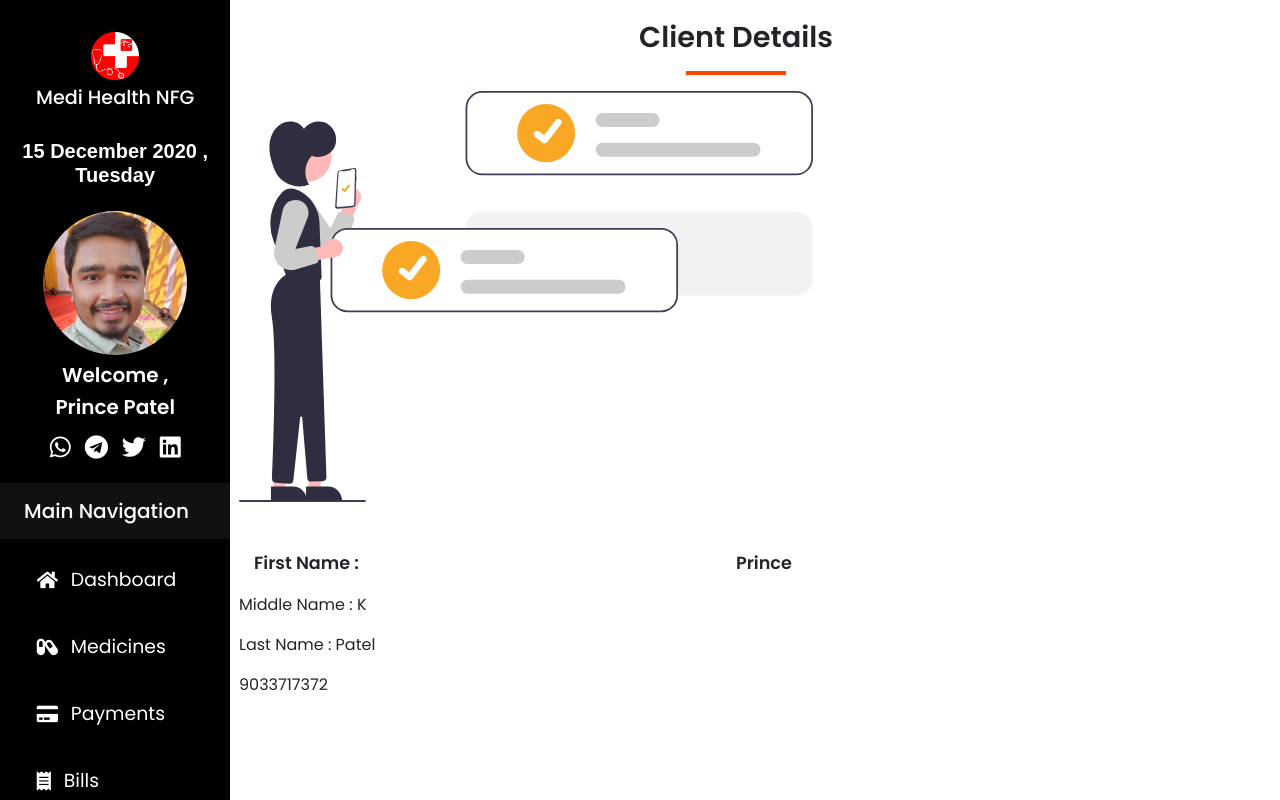
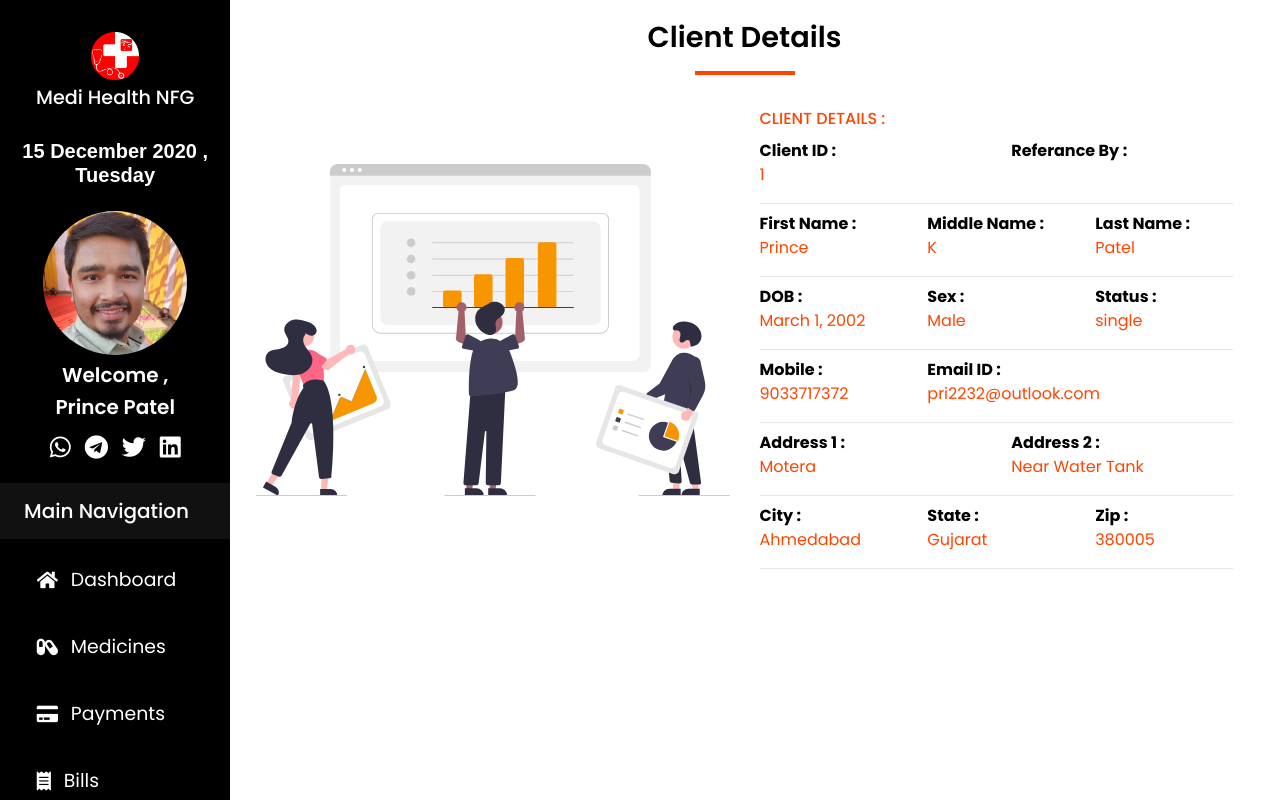
Before and after one commit to princu09/medi-health-nfg, a Django app: page /clientsDetails/1/ in a window 1280 px wide. Run offline with Django 3.2, Linux system fonts and the light colour scheme; a user stored in the database is signed in; data comes from the database, SQL or seed files in the repository; both versions use the stored data as it was after the commit; some libraries are stand-ins or nearby versions.

Commit message:
Client Page Complate

```diff
--- a/medical/models.py
+++ b/medical/models.py
@@ -30,18 +30,18 @@
     client_Date_Of_Birth = models.DateField(auto_now=False, auto_now_add=False)
     client_Sex = models.CharField(max_length=1000)
     client_Status = models.CharField(max_length=1000)
-    client_Referance = models.CharField(max_length=1000, blank=True)
+    client_Referance = models.CharField(max_length=1000, blank=True , default="None")
     client_Address_1 = models.CharField(max_length=1000)
     client_Address_2 = models.CharField(max_length=1000)
     client_City = models.CharField(max_length=1000)
     client_State = models.CharField(max_length=1000)
     client_Zip = models.CharField(max_length=1000)
-    client_Diagnosis_1 = models.CharField(max_length=1000, blank=True)
-    client_Diagnosis_2 = models.CharField(max_length=1000, blank=True)
-    client_Diagnosis_3 = models.CharField(max_length=1000, blank=True)
-    client_Diagnosis_4 = models.CharField(max_length=1000, blank=True)
-    client_Diagnosis_5 = models.CharField(max_length=1000, blank=True)
-    client_Diagnosis_6 = models.CharField(max_length=1000, blank=True)
+    client_Diagnosis_1 = models.CharField(max_length=1000, blank=True , default="None")
+    client_Diagnosis_2 = models.CharField(max_length=1000, blank=True , default="None")
+    client_Diagnosis_3 = models.CharField(max_length=1000, blank=True , default="None")
+    client_Diagnosis_4 = models.CharField(max_length=1000, blank=True , default="None")
+    client_Diagnosis_5 = models.CharField(max_length=1000, blank=True , default="None")
+    client_Diagnosis_6 = models.CharField(max_length=1000, blank=True , default="None")
     timestamp = models.TimeField(default=now)
 
     def __str__(self):
--- a/medical/views.py
+++ b/medical/views.py
@@ -88,7 +88,6 @@
 
     # return HttpResponse(f"Hello {clients.client_Date_Of_Birth}")
 
-
 def about(request):
 
     Email_ID = 'pmkvyprince@gmail.com'  # Your Email
--- a/static/css/clients.css
+++ b/static/css/clients.css
@@ -1,10 +1,13 @@
+.clients a{
+    color: #000;
+}
 .clients--data {
     width: 100%;
     position: absolute;
     display: grid;
     grid-template-columns: 1fr;
     z-index: 5;
-    height: 100vh;
+    height: 80vh;
 }
 
 .client--add--btn {
@@ -35,7 +38,6 @@
     justify-content: center;
     flex-direction: column;
     padding: 0 1rem;
-    overflow: hidden;
     grid-column: 1 / 2;
     grid-row: 1 / 2;
     pointer-events: all;
@@ -103,11 +105,23 @@
 
 
 /* Client Details Page CSS */
-.clients--details {
-    margin-top: 3rem;
+.client--details {
+    margin-top: 1rem;
+    overflow: hidden;
 }
 
-.clients--details p {
-    font-weight: 600;
-    font-size: 1.1rem;
+.client--details .slogan {
+    font-size: 1rem;
+    text-transform: uppercase;
+    font-weight: 500;
+    color: orangered;
+    margin-bottom: 0;
 }
+
+.client--details .main--title {
+    font-size: 1.8rem;
+    font-weight: 500;
+}
+.client-info{
+    color: orangered;
+}
--- a/static/css/style.css
+++ b/static/css/style.css
@@ -23,6 +23,7 @@
 }
 
 .main--body {
+    padding-left: 2rem;
     margin-right: 2rem;
 }
 
--- a/templates/clientsDetails.html
+++ b/templates/clientsDetails.html
@@ -10,36 +10,128 @@
 {% block main--body %}
 
 <div class="my-3 text-center page--title clients">
-    <p>Client Details</p>
+    <a href="/clients/">
+        <p>Client Details</p>
+    </a>
     <span></span>
 </div>
 
-<img src="{% static 'img/svg/client_details.svg' %}" alt="">
+<div class="row d-flex justify-content-center">
+    <img class="col-md-6" src="{% static 'img/svg/client_data.svg' %}" alt="">
+    <div class="client--details col-md-6">
+        <p class="slogan">Client Details : </p>
+        <div class="row mt-2">
+            <div class="col-md-6 font-weight-bold">Client ID :</div>
+            <div class="col-md-6 font-weight-bold">Referance By :</div>
+            <div class="col-md-6 client-info">
+                <p>{{clients.client_ID}}</p>
+            </div>
+            <div class="col-md-6 client-info">
+                <p>{{clients.client_Referance}}</p>
+            </div>
+        </div>
+        <hr class="m-0 p-0">
+        <div class="row mt-2">
+            <div class="col-md-4 font-weight-bold">First Name :</div>
+            <div class="col-md-4 font-weight-bold">Middle Name :</div>
+            <div class="col-md-4 font-weight-bold">Last Name :</div>
+            <div class="col-md-4 client-info">
+                <p>{{clients.client_First_Name}}</p>
+            </div>
+            <div class="col-md-4 client-info">
+                <p>{{clients.client_Middle_Name}}</p>
+            </div>
+            <div class="col-md-4 client-info">
+                <p>{{clients.client_Last_Name}}</p>
+            </div>
+        </div>
+        <hr class="m-0 p-0">
+        <div class="row mt-2">
+            <div class="col-md-4 font-weight-bold">DOB :</div>
+            <div class="col-md-4 font-weight-bold">Sex :</div>
+            <div class="col-md-4 font-weight-bold">Status :</div>
+            <div class="col-md-4 client-info">
+                <p>{{clients.client_Date_Of_Birth}}</p>
+            </div>
+            <div class="col-md-4 client-info">
+                <p>{{clients.client_Sex}}</p>
+            </div>
+            <div class="col-md-4 client-info">
+                <p>{{clients.client_Status}}</p>
+            </div>
+        </div>
+        <hr class="m-0 p-0">
+        <div class="row mt-2">
+            <div class="col-md-4 font-weight-bold">Mobile :</div>
+            <div class="col-md-8 font-weight-bold">Email ID :</div>
 
-<div class="clients--details">
-    <div class="container row d-flex justify-content-space-between">
-        <div class="col">
-            <p>First Name : </p>
+            <div class="col-md-4 client-info">
+                <p>{{clients.client_Mobile}}</p>
+            </div>
+            <div class="col-md-8 client-info">
+                <p>{{clients.client_Email}}</p>
+            </div>
         </div>
-        <div class="col">
-            <p>{{clients.client_First_Name}}</p>
+        <hr class="m-0 p-0">
+        <div class="row mt-2">
+            <div class="col-md-6 font-weight-bold">Address 1 :</div>
+            <div class="col-md-6 font-weight-bold">Address 2 :</div>
+            <div class="col-md-6 client-info">
+                <p>{{clients.client_Address_1}}</p>
+            </div>
+            <div class="col-md-6 client-info">
+                <p>{{clients.client_Address_2}}</p>
+            </div>
         </div>
+        <hr class="m-0 p-0">
+        <div class="row mt-2">
+            <div class="col-md-4 font-weight-bold">City :</div>
+            <div class="col-md-4 font-weight-bold">State :</div>
+            <div class="col-md-4 font-weight-bold">Zip :</div>
+            <div class="col-md-4 client-info">
+                <p>{{clients.client_City}}</p>
+            </div>
+            <div class="col-md-4 client-info">
+                <p>{{clients.client_State}}</p>
+            </div>
+            <div class="col-md-4 client-info">
+                <p>{{clients.client_Zip}}</p>
+            </div>
+        </div>
+        <hr class="m-0 p-0">
     </div>
 </div>
 
-<p>Middle Name : {{clients.client_Middle_Name}}</p>
-<p>Last Name : {{clients.client_Last_Name}}</p>
-<div class="row">
-    <div class="col">
-        <p>{{clients.client_Mobile}}</p>
+{% if clients.client_Diagnosis_1 != "None" %}
+<div class="row mt-5">
+    <div class="col-md-4 font-weight-bold">Client Diagnosis 1 :</div>
+    <div class="col-md-4 font-weight-bold">Client Diagnosis 2 :</div>
+    <div class="col-md-4 font-weight-bold">Client Diagnosis 3 :</div>
+    <div class="col-md-4 client-info">
+        <p>{{clients.client_Diagnosis_1}}</p>
     </div>
-    <div class="col">
-        <p></p>
+    <div class="col-md-4 client-info">
+        <p>{{clients.client_Diagnosis_2}}</p>
     </div>
-    <div class="col">
-        <p></p>
+    <div class="col-md-4 client-info">
+        <p>{{clients.client_Diagnosis_3}}</p>
     </div>
 </div>
-
-
+<hr class="m-0 p-0">
+<div class="row mt-2">
+    <div class="col-md-4 font-weight-bold">Client Diagnosis 4 :</div>
+    <div class="col-md-4 font-weight-bold">Client Diagnosis 5 :</div>
+    <div class="col-md-4 font-weight-bold">Client Diagnosis 6 :</div>
+    <div class="col-md-4 client-info">
+        <p>{{clients.client_Diagnosis_4}}</p>
+    </div>
+    <div class="col-md-4 client-info">
+        <p>{{clients.client_Diagnosis_5}}</p>
+    </div>
+    <div class="col-md-4 client-info">
+        <p>{{clients.client_Diagnosis_6}}</p>
+    </div>
+</div>
+<hr class="p-0 m-0 mb-3">
+{% endif %}
 {% endblock main--body %}
```
Also changed, not shown: templates/about.html (+4 -4 lines), db.sqlite3, medical/migrations/0013_auto_20201215_1026.py (added), medical/migrations/0014_auto_20201215_1034.py (added), static/img/svg/client_data.svg (added).
